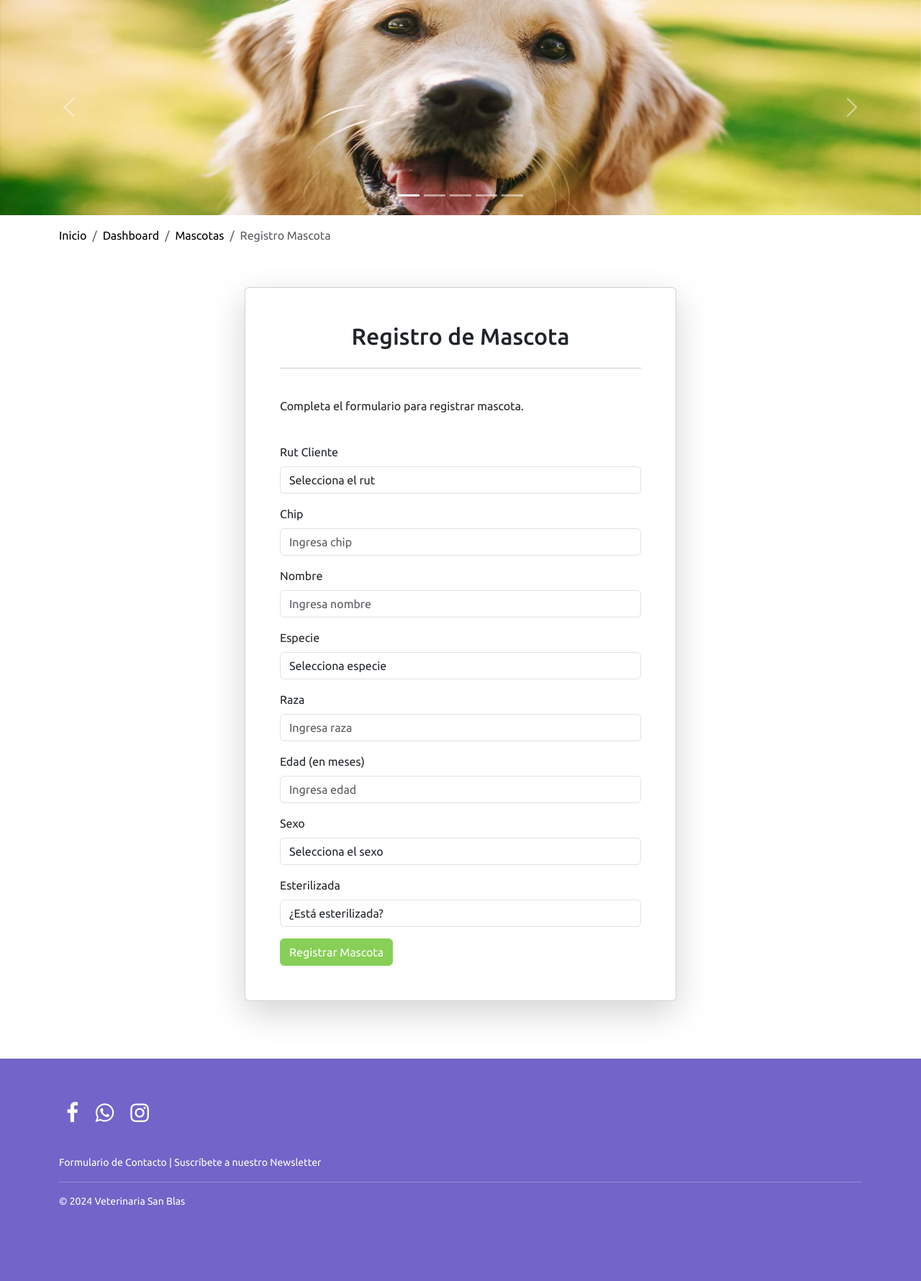
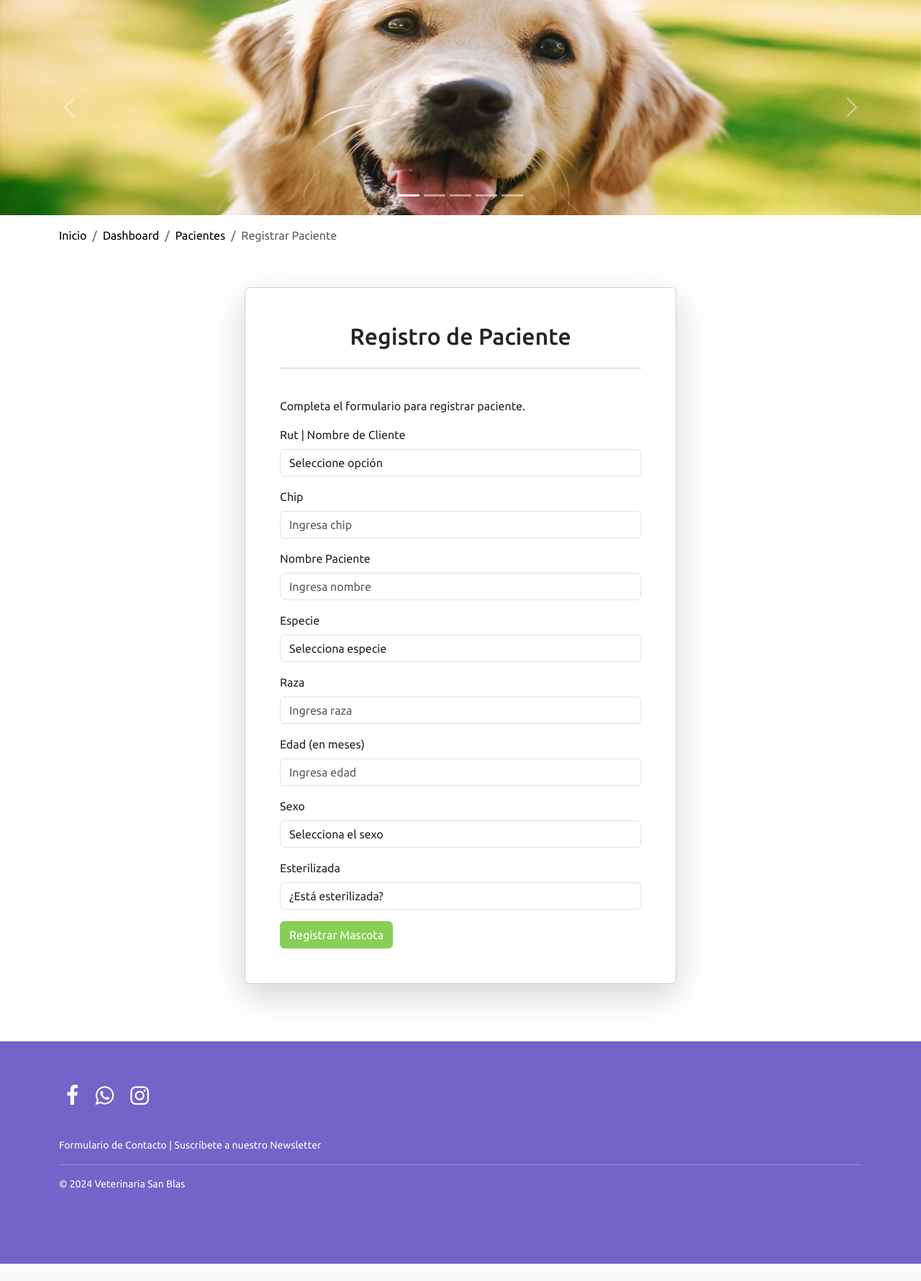
Before and after one commit to jmcstoltze/veterinaria-san-blas, a Django app: page /home/dashboard/registrar-mascota in a window 1280 px wide. Shown: the part 112-1892 px from the top of the page at 72% size. After the commit the page ends 1868 px from the top, so only its background shows below. Run offline with Django 4.2, Linux system fonts and the light colour scheme; the visitor is signed in with stand-in values (Sample User, id 1); data comes from the database, SQL or seed files in the repository; data that the repository does not hold is empty; parts of the project's set-up code (start-up, migrations or seed data) failed here and were passed over.

Commit message:
breadcrumbs, registro de pacientes

```diff
--- a/san_blas_app/context_processors.py
+++ b/san_blas_app/context_processors.py
@@ -64,12 +64,21 @@ def breadcrumbs_processor(request):
             {'title': 'Mascotas', 'url': None}
         ]
     elif url_name == 'registro_mascota':
-        breadcrumbs = [
-            {'title': 'Inicio', 'url': '/home'},
-            {'title': 'Dashboard', 'url': '/home/dashboard'},
-            {'title': 'Mascotas', 'url': '/home/dashboard/mis-mascotas'},
-            {'title': 'Registro Mascota', 'url': None},
-        ]
+        if request.user.is_superuser: # Para el caso de superusuario
+            breadcrumbs = [
+                {'title': 'Inicio', 'url': '/home'},
+                {'title': 'Dashboard', 'url': '/home/dashboard-admin'},
+                {'title': 'Pacientes', 'url': '/home/dashboard-admin/pacientes'},
+                {'title': 'Registrar Paciente', 'url': None},
+            ]
+        else:
+            breadcrumbs = [
+                {'title': 'Inicio', 'url': '/home'},
+                {'title': 'Dashboard', 'url': '/home/dashboard'},
+                {'title': 'Mascotas', 'url': '/home/dashboard/mis-mascotas'},
+                {'title': 'Registro Mascota', 'url': None},
+            ]
+
     elif url_name == 'reservar_hora':
         if request.user.is_superuser: # Para el caso de superusuario
             breadcrumbs = [
--- a/san_blas_app/templates/pacientes.html
+++ b/san_blas_app/templates/pacientes.html
@@ -34,7 +34,7 @@
                     </form>
 
                         <!-- Crear nuevo paciente -->
-                        <a href="" class="btn btn-primary">Agregar Nuevo Paciente</a>
+                        <a href="{% url 'registro_mascota' %}" class="btn btn-primary">Agregar Nuevo Paciente</a>
                         <br>
 
                         <!-- Listado -->
--- a/san_blas_app/templates/registro_mascota.html
+++ b/san_blas_app/templates/registro_mascota.html
@@ -7,10 +7,15 @@
             <div class="mx-auto text-justify" style="max-width: 600px;">
                 <!-- Formulario de registro de mascota -->
                 <div class="card shadow-lg p-5">
-                    <h2>Registro de Mascota</h2>
-                    <hr><br>
-                    <p>Completa el formulario para registrar mascota.</p>
-                    <br>
+
+                    {% if user.is_superuser %}
+                        <h2>Registro de Paciente</h2>
+                        <hr>
+                    {% else %}
+                        <h2>Registro de Mascota</h2>
+                        <hr>
+                    {% endif %}
+
                     <!-- Mensaje de éxito -->
                     {% if success_message %}
                         <div class="alert alert-success" role="alert">
@@ -23,17 +28,28 @@
                             <center>{{ error_message }}</center>
                         </div>
                     {% endif %}
+
+                    {% if user.is_superuser %}
+                        <br>
+                        <p>Completa el formulario para registrar paciente.</p>
+                    {% else %}
+                        <br>
+                        <p>Completa el formulario para registrar mascota.</p>
+                    {% endif %}
+
+
                     <form action="" method="post">
                         {% csrf_token %}
 
                         <!-- Falta implementar la funcionalidad cuando es administrador -->
                         {% if user.is_superuser %}
                             <div class="mb-3">
-                                <label for="rut" class="form-label">Rut Cliente</label>
+                                <label for="rut" class="form-label">Rut | Nombre de Cliente</label>
                                 <select class="form-control" id="rut" name="rut" required>
-                                    <option value="">Selecciona el rut</option>
-                                    <option value="rut1">1111-1</option>
-                                    <option value="rut2">2222-2</option>
+                                    <option value="">Seleccione opción</option>
+                                    {% for cliente in clientes %}
+                                        <option value="{{ cliente.rut }}">{{ cliente.rut }} | {{cliente.usuario.first_name|title}} {{ cliente.usuario.last_name|title }}</option>
+                                    {% endfor %}
                                 </select>
                             </div>
                         {% endif %}
@@ -43,7 +59,11 @@
                             <input type="text" class="form-control" placeholder="Ingresa chip" id="chip" name="chip" required>
                         </div>
                         <div class="mb-3">
-                            <label for="nombre" class="form-label">Nombre</label>
+                            {% if user.is_superuser %}
+                                <label for="nombre" class="form-label">Nombre Paciente</label>
+                            {% else %}
+                                <label for="nombre" class="form-label">Nombre Mascota</label>
+                            {% endif %}
                             <input type="text" class="form-control" placeholder="Ingresa nombre" id="nombre" name="nombre" required>
                         </div>
                         <div class="mb-3">
--- a/san_blas_app/templatetags/breadcrumb_tags.py
+++ b/san_blas_app/templatetags/breadcrumb_tags.py
@@ -68,12 +68,20 @@ def breadcrumbs(context):
             {'title': 'Mascotas', 'url': None}
         ]
     elif url_name == 'registro_mascota':
-        breadcrumbs = [
-            {'title': 'Inicio', 'url': '/home'},
-            {'title': 'Dashboard', 'url': '/home/dashboard'},
-            {'title': 'Mascotas', 'url': '/home/dashboard/mis-mascotas'},
-            {'title': 'Registro Mascota', 'url': None},
-        ]
+        if request.user.is_superuser: # Para el caso de superusuario
+            breadcrumbs = [
+                {'title': 'Inicio', 'url': '/home'},
+                {'title': 'Dashboard', 'url': '/home/dashboard-admin'},
+                {'title': 'Pacientes', 'url': '/home/dashboard-admin/pacientes'},
+                {'title': 'Registrar Paciente', 'url': None},
+            ]
+        else:
+            breadcrumbs = [
+                {'title': 'Inicio', 'url': '/home'},
+                {'title': 'Dashboard', 'url': '/home/dashboard'},
+                {'title': 'Mascotas', 'url': '/home/dashboard/mis-mascotas'},
+                {'title': 'Registro Mascota', 'url': None},
+            ]
     elif url_name == 'reservar_hora':
         if request.user.is_superuser: # Para el caso de superusuario
             breadcrumbs = [
--- a/san_blas_app/views.py
+++ b/san_blas_app/views.py
@@ -1,3 +1,5 @@
+import traceback
+
 from django.db import IntegrityError
 from django.db.models import DateField
 from django.db.models.functions import TruncDate
@@ -5,10 +7,10 @@ from django.shortcuts import render, redirect
 from django.contrib.auth import authenticate, login, logout
 from django.contrib.auth.decorators import login_required
 
-from san_blas_app.services import crear_cliente, crear_mascota, crear_reserva, crear_consulta, crear_vacuna
+from san_blas_app.services import crear_cliente, crear_mascota, crear_mascota_rut_cliente, crear_reserva, crear_consulta, crear_vacuna
 from san_blas_app.services import listar_comunas_metropolitana, guardar_formulario_contacto, registrar_suscripcion
 from san_blas_app.services import obtener_clientes, obtener_clientes_filtrados, obtener_reservas_cliente, eliminar_reserva
-from san_blas_app.services import actualizar_usuario, obtener_pacientes, obtener_pacientes_filtrados
+from san_blas_app.services import actualizar_usuario, obtener_pacientes, obtener_pacientes_filtrados, obtener_usuario_rut
 from san_blas_app.services import listar_resenas, crear_resena
 from san_blas_app.services import nombre_usuario_existe, mascota_existe, mascota_existe_global, obtener_listado_chips
 from san_blas_app.services import obtener_usuario,obtener_primer_nombre_usuario, obtener_ruts_clientes, obtener_cliente
@@ -124,16 +126,22 @@ def mascotas(request):
         return render(request, "mascotas.html", {'mascotas': mascotas, 'message': message})
     return render(request, "mascotas.html", {'mascotas': mascotas}) # Pasa como contexto las mascotas
 
+# Tanta para usuario como para administrador
 @login_required
 def registro_mascota(request):
     # El listado de ruts de clientes debe estar disponible, en caso de que el usuario sea el administrador
-    listado_ruts = obtener_ruts_clientes()
+    # listado_ruts = obtener_ruts_clientes() ################ SE DECIDE TRABAJAR CON TODOS LOS CLIENTES COMO OBJETO
+
+    # Se obtienen todos los clientes
+    clientes = obtener_clientes()
+
     # Obtiene listado de todos los chips de mascotas ingresados
     listado_chips = obtener_listado_chips()
 
     if request.method == 'POST':
         # Obtiene los datos del formulario
         rut = request.POST.get('rut', None)
+        # print(rut)
         chip = request.POST.get('chip', None)
         nombre = request.POST.get('nombre')
         especie = request.POST.get('especie')
@@ -150,7 +158,7 @@ def registro_mascota(request):
             # Cuando la solicitud la realiza el administrador, verifica si el cliente ya registra la misma
             if request.user.is_superuser and mascota_existe_global(nombre, rut):
                 error_message = 'Cliente registra una mascota con igual nombre'
-                return render(request, "registro_mascota.html", {'error_message': error_message, 'listado_ruts': listado_ruts})
+                return render(request, "registro_mascota.html", {'error_message': error_message, 'clientes': clientes})
             # Si se trata de un cliente la verificación se hace en base al usuario logeado
             elif mascota_existe(request.user, nombre):
                 error_message = 'Ya tienes una mascota registrada con este nombre'
@@ -160,15 +168,29 @@ def registro_mascota(request):
                 error_message = 'El chip ingresado ya existe en los registros'
                 return render(request, "registro_mascota.html", {'error_message': error_message})
 
-            # Crea la mascota con los datos ingresados
-            crear_mascota(nombre=nombre, especie=especie, edad=edad, sexo=sexo, raza=raza, esterilizada=esterilizada, usuario=request.user, chip=chip)
+            # Crea la mascota para usuario administrador
+            if request.user.is_superuser:
+                # print(rut) mensajes de depuración
+                # print('se ingreso acá')
+
+                usuario = obtener_usuario_rut(rut=rut)
+                # print(usuario.username)
+
+                crear_mascota_rut_cliente(nombre=nombre, especie=especie, edad=edad, sexo=sexo, raza=raza, esterilizada=esterilizada, rut=rut, chip=chip)
+            else:
+                # Crea la mascota con los datos ingresados para usuario cliente
+                crear_mascota(nombre=nombre, especie=especie, edad=edad, sexo=sexo, raza=raza, esterilizada=esterilizada, usuario=request.user, chip=chip)
+
+
             success_message = '¡Registro exitoso!'
             # Envía mensaje de éxito a la misma vista
-            return render(request, "registro_mascota.html", {'success_message': success_message})
+            return render(request, "registro_mascota.html", {'success_message': success_message, 'clientes': clientes})
         except Exception as e:
+            print('ingreso acá en la excepción')
+            print(traceback.format_exc())
             return render(request, "registro_mascota.html", {'error_message': str(e)})
 
-    return render(request, "registro_mascota.html", {'listado': listado_ruts})
+    return render(request, "registro_mascota.html", {'clientes': clientes})
 
 @login_required
 def vacunatorio(request):
```
Also changed, not shown: san_blas_app/services.py (+61 -1 lines).
